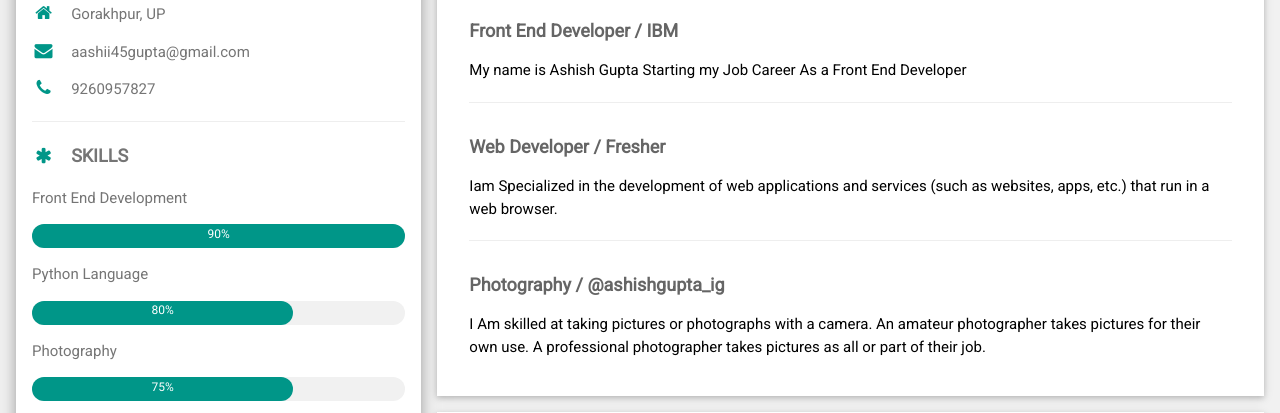
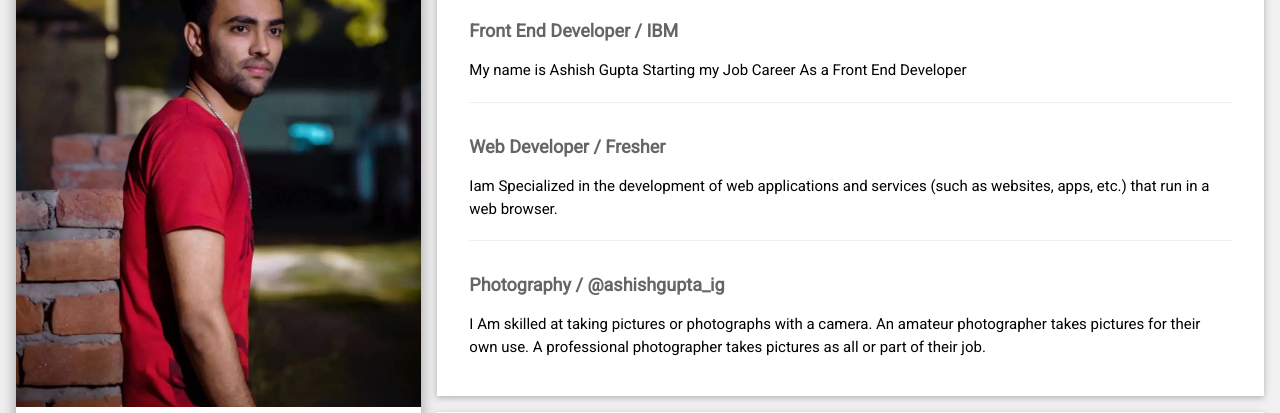
Before and after one commit to ashishgupta-git/CV-Ashish, a plain HTML site: page index.html in a window 1280 px wide. Shown: the part 106-519 px from the top of the page. Drawn offline with nearby package versions, Linux system fonts and the light colour scheme.

Commit message:
Update index.html

```diff
--- a/index.html
+++ b/index.html
@@ -20,7 +20,7 @@
 
       <div class="w3-white w3-text-grey w3-card-4">
         <div class="w3-display-container">
-          <img src="images/Ashish .jpeg" style="width:100%" alt="AshishPic">
+          <img src="Ashish .jpeg" style="width:100%" alt="AshishPic">
           <div class="w3-display-bottomleft w3-container w3-text-black">
 
           </div>
```
